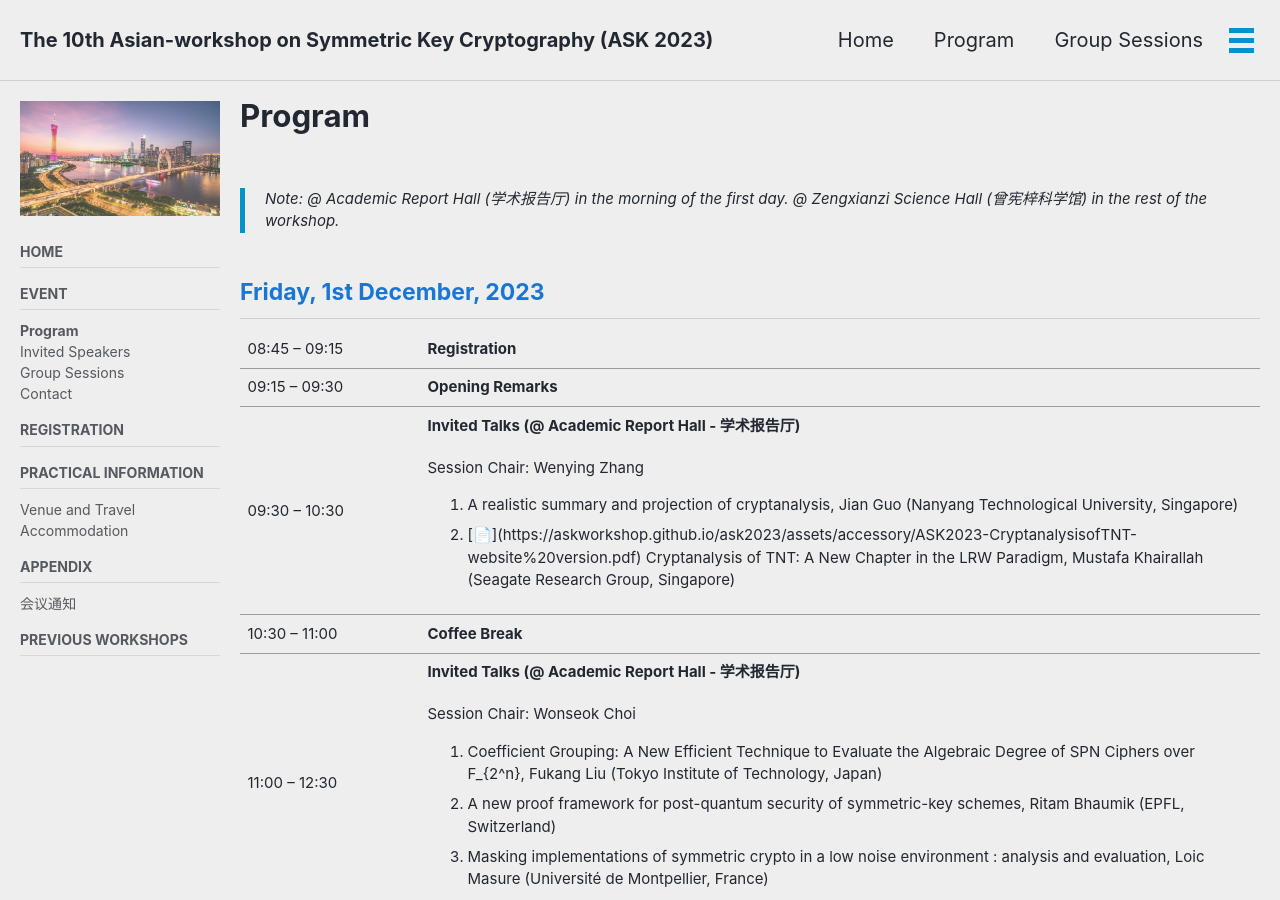
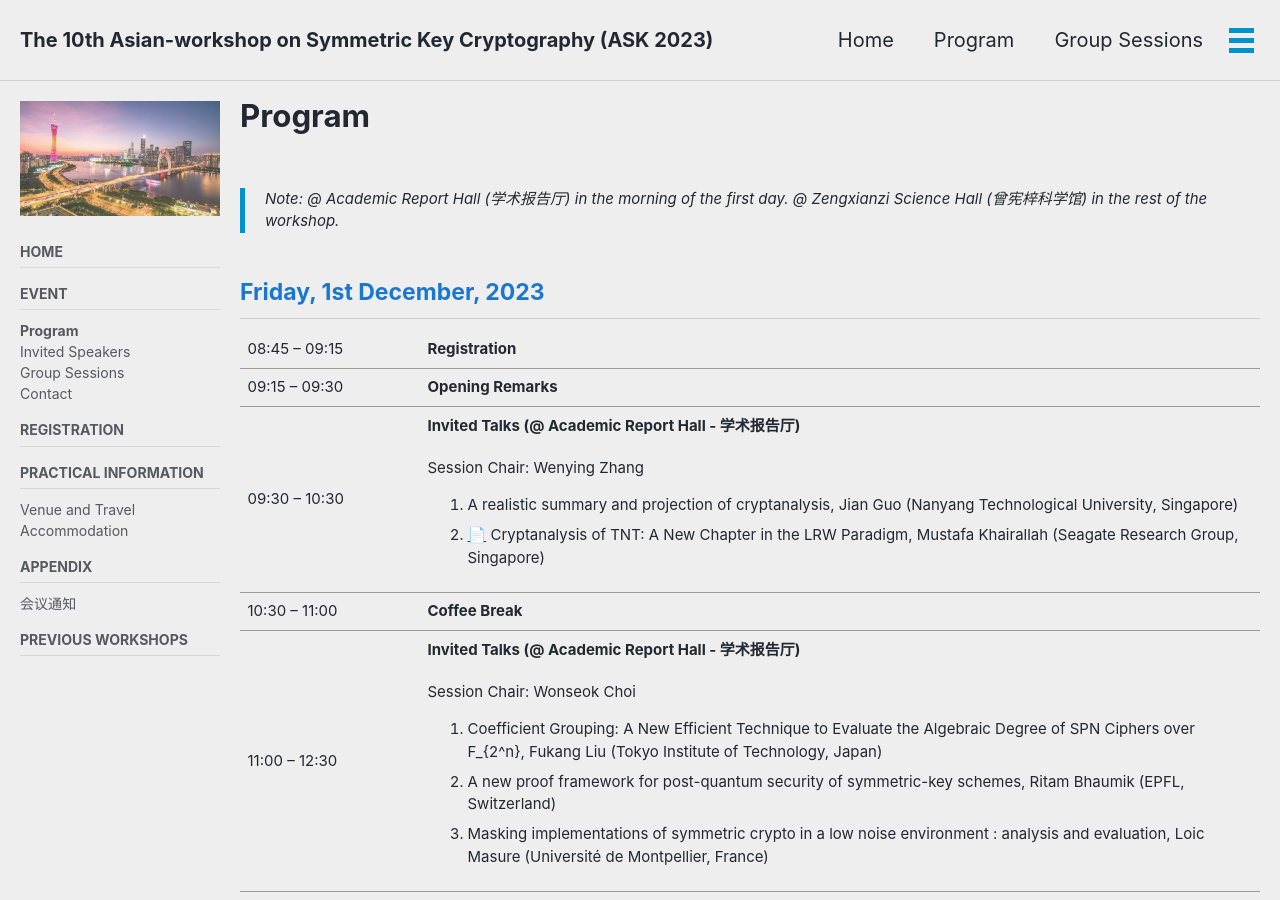
Before and after one commit to cryptanalysisbench/SATbench, a Jekyll site: the page built from program.md, in a window 1280 px wide and 900 px high. Built offline with Jekyll 4.4.1, drawn with Linux system fonts in a browser that asks for light colours; cached includes are drawn as plain includes; nearby versions of some CDN libraries; our own code applies the rules of GitHub Pages for plain Markdown files; part of the change alters nothing that is shown.

Commit message:
Update program.md

```diff
--- a/program.md
+++ b/program.md
@@ -31,7 +31,7 @@ sidebar:
           Session Chair: Wenying Zhang
           <ol>
           <li>A realistic summary and projection of cryptanalysis, Jian Guo (Nanyang Technological University, Singapore)</li>
-          <li> [📄](https://askworkshop.github.io/ask2023/assets/accessory/ASK2023-CryptanalysisofTNT-website%20version.pdf) Cryptanalysis of TNT: A New Chapter in the LRW Paradigm, Mustafa Khairallah (Seagate Research Group, Singapore) </li>
+          <li> <a href="https://askworkshop.github.io/ask2023/assets/accessory/ASK2023-CryptanalysisofTNT-website%20version.pdf">📄</a> Cryptanalysis of TNT: A New Chapter in the LRW Paradigm, Mustafa Khairallah (Seagate Research Group, Singapore) </li>
           </ol>
         </td>
     </tr>
```
